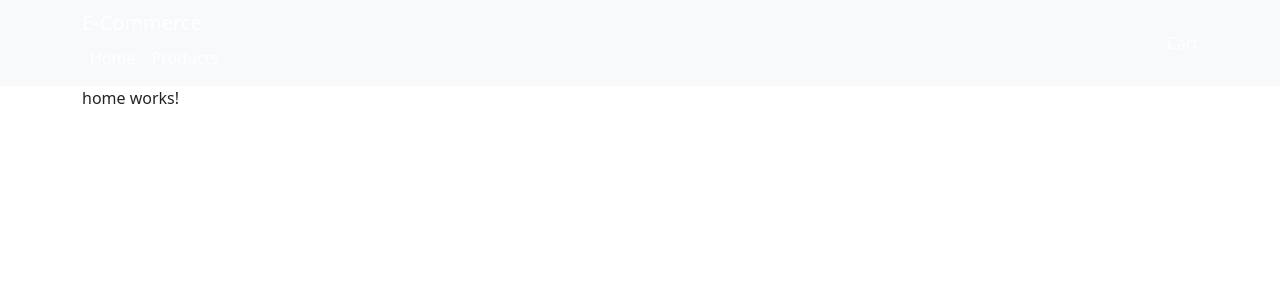
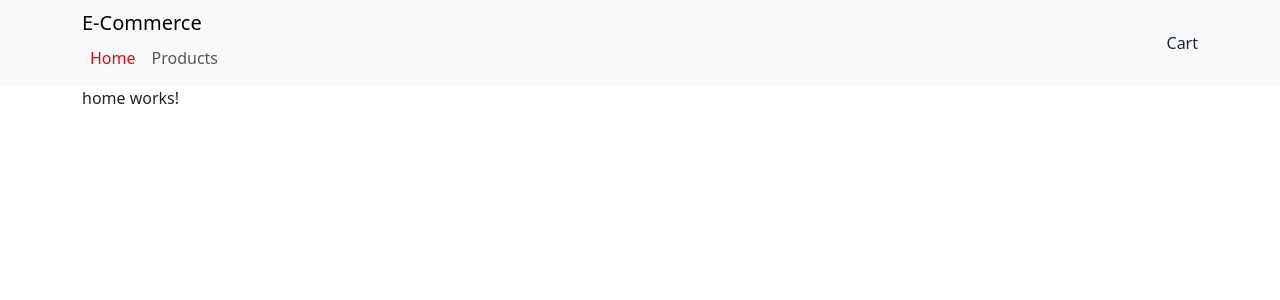
Before and after one commit to markfady/Angular-ECommerce, an Angular app: page / in a window 1280 px wide. Shown: the top 300 px of the page. Built offline with nearby package versions, Linux system fonts and the light colour scheme.

Commit message:
stylings

```diff
--- a/src/styles.css
+++ b/src/styles.css
@@ -16,7 +16,7 @@ div.card {
 
 a {
   text-decoration: none;
-  color:white !important
+
 }
 a:hover {
   text-decoration: underline;
@@ -26,5 +26,9 @@ li{
   cursor: pointer;
 }
 nav{
-  color: white;
+
 }
+.active{
+  text-decoration: dotted !important;
+  color: red !important;
+}
```
